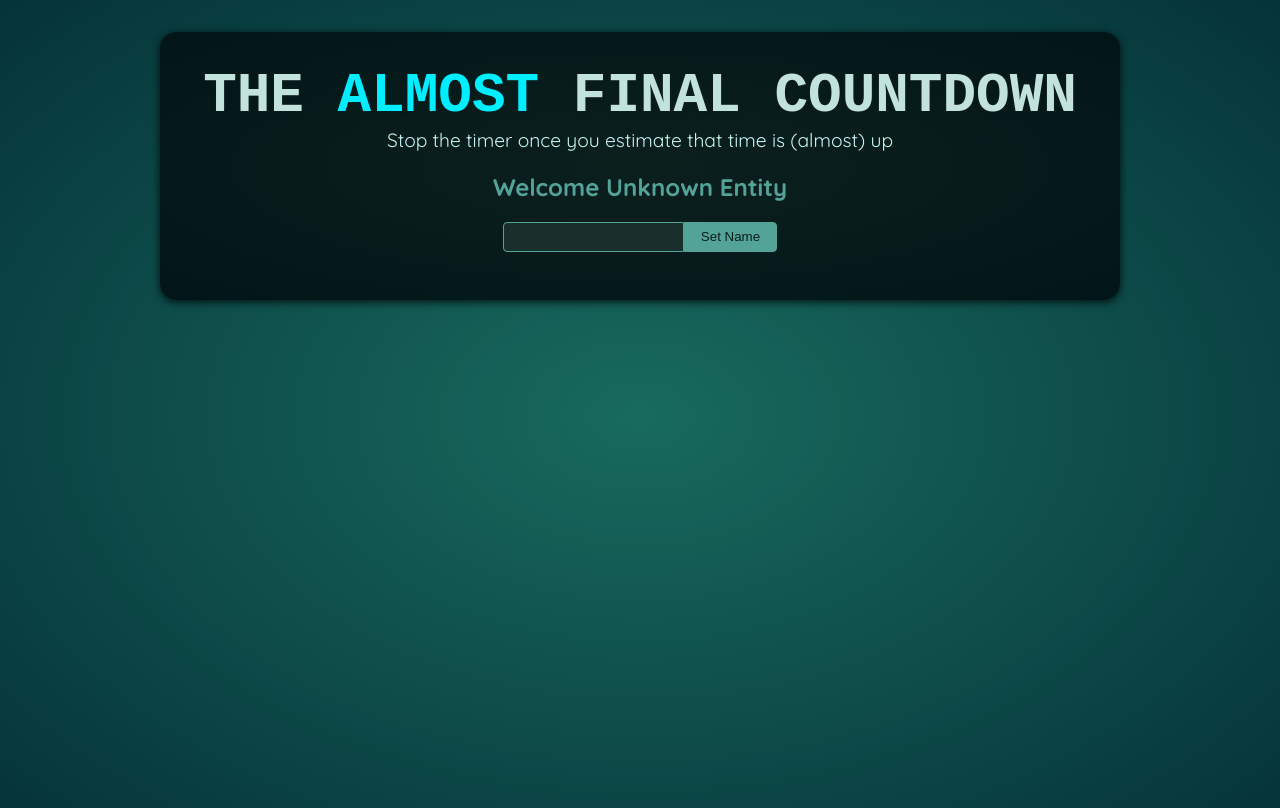
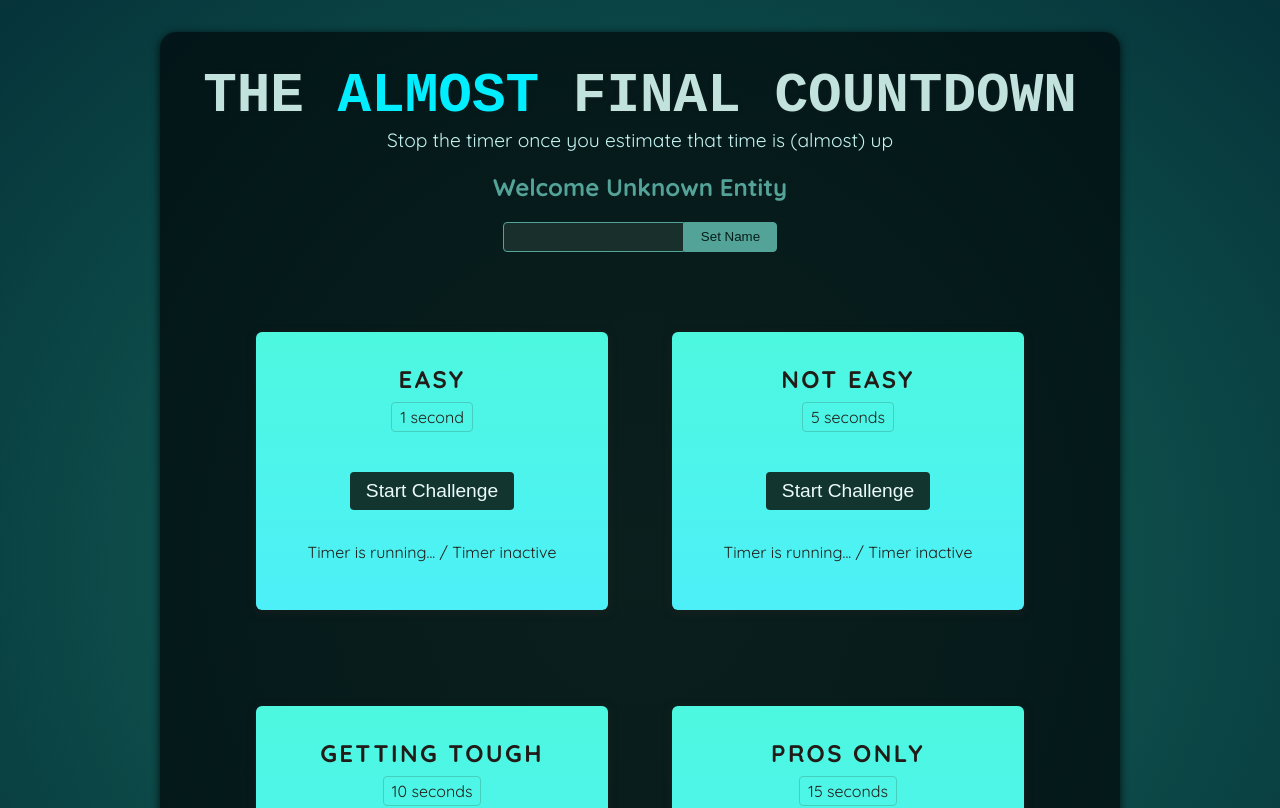
Before and after one commit to mohammedafsalofficial/Timer-Challenge, a React (Vite) app: page / in a window 1280 px wide. Shown: the top 808 px of the page. Built offline with nearby package versions, Linux system fonts and the light colour scheme; a web font is replaced by a local one.

Commit message:
Created demo timer UI

```diff
--- a/src/App.jsx
+++ b/src/App.jsx
@@ -1,9 +1,16 @@
 import Player from "./components/Player.jsx";
+import TimerChallenge from "./components/TimerChallenge.jsx";
 
 function App() {
   return (
     <>
       <Player />
+      <div id="challenges">
+        <TimerChallenge title="Easy" targetTime={1} />
+        <TimerChallenge title="Not easy" targetTime={5} />
+        <TimerChallenge title="Getting tough" targetTime={10} />
+        <TimerChallenge title="Pros only" targetTime={15} />
+      </div>
     </>
   );
 }
--- /dev/null
+++ b/src/components/TimerChallenge.jsx
@@ -0,0 +1,14 @@
+export default function TimerChallenge({ title, targetTime }) {
+  return (
+    <section className="challenge">
+      <h2>{title}</h2>
+      <p className="challenge-time">
+        {targetTime} second{targetTime > 1 ? "s" : ""}
+      </p>
+      <p>
+        <button>Start Challenge</button>
+      </p>
+      <p className="">Timer is running... / Timer inactive</p>
+    </section>
+  );
+}
```
